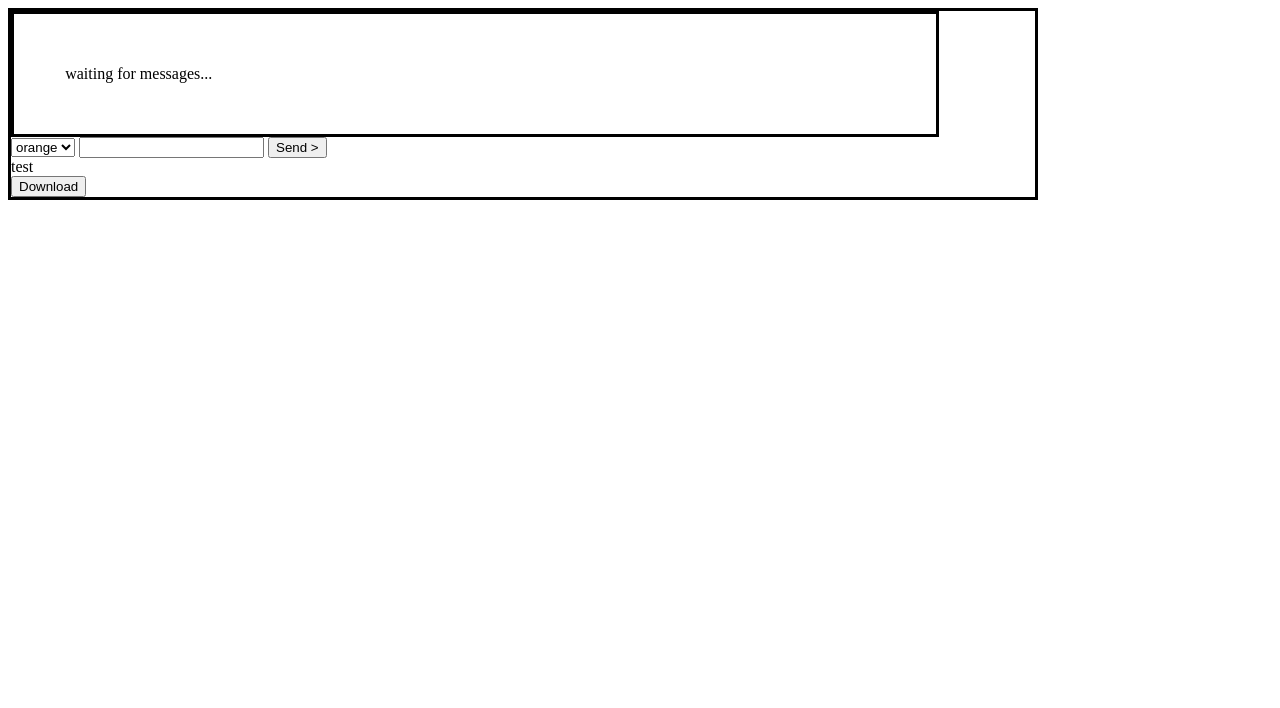
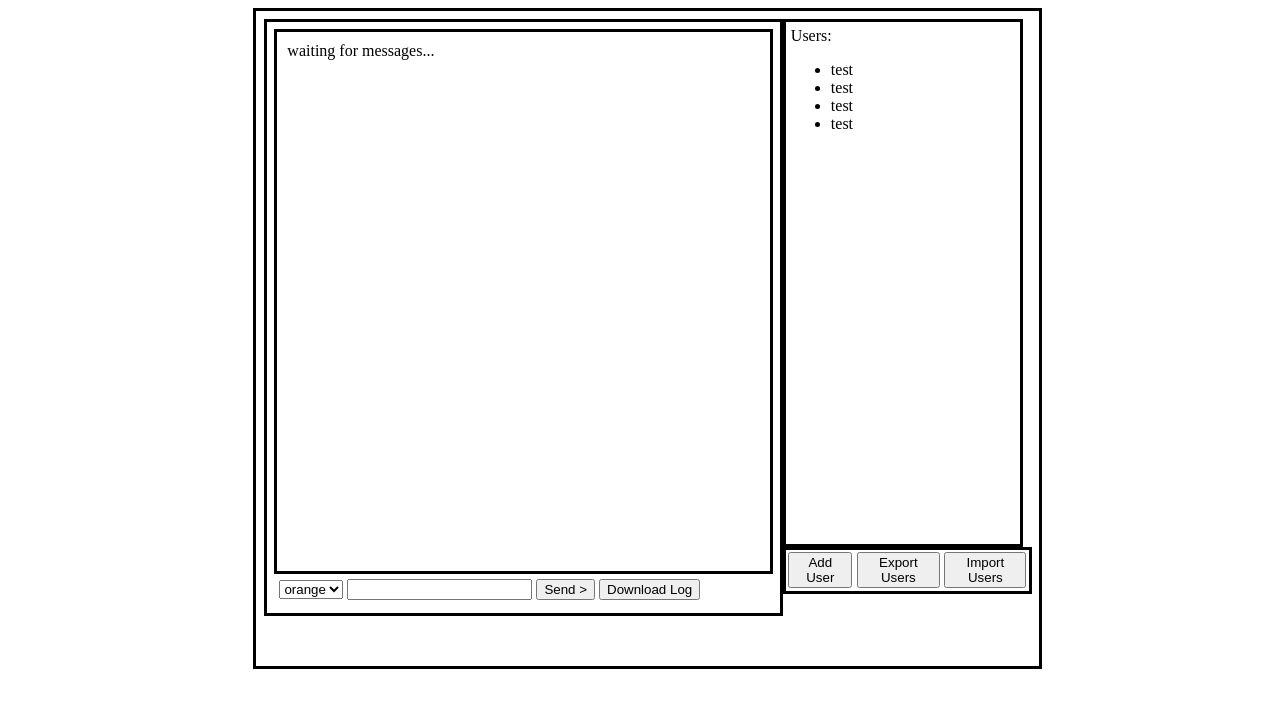
Before and after one commit to crisxh/chat_with_yourself, a plain HTML site: page index.html in a window 1280 px wide. Drawn offline with Linux system fonts and the light colour scheme.

Commit message:
added "add user" button that adds users to user list. some style changes.

```diff
--- a/index.html
+++ b/index.html
@@ -10,11 +10,17 @@
     </head>
     <body>
         <main>
+            <div id="chatContainer">
                 <div id="chatBox">
                     <div id="chatLog">
                      waiting for messages...
+
+                    </div>
+                    <div id="typingBox">
+                        <div id="isTyping"></div>
                     </div>
 
+                        <div id="chatButtons">
                             <div id="inputContainer">
                                 <select id="userSelect">
                                     <option id="orange">orange</option>
@@ -24,11 +30,32 @@
                                 </select>
                             <input id="chatInput" type="text">
                             <button id="send">Send ></button>
+                            <button id="download" onclick="exportJSON()">Download Log</button>
+                        </div>
 
-                    <div id="userImgIco">test</div>
+                        <div id="userImgIco"></div>
 
-                    <button id="download" onclick="exportJSON()">Download</button>
+                    </div>
 
+                </div>
+                <div id="userBox">
+                    <div id="online">
+
+                        <div id="userList">
+                            Users:
+                            <ul id="list">
+                                <li>test</li>
+                                <li>test</li>
+                                <li>test</li>
+                                <li>test</li>
+                            </ul>
+                        </div>
+                        <div id="userButtons">
+                            <button id="addUser">Add User</button>
+                            <button id="exportUsers">Export Users</button>
+                            <button id="importUsers">Import Users</button>
+                        </div>
+                    </div>
                 </div>
             </div>
         </main>
--- a/script.js
+++ b/script.js
@@ -1,11 +1,15 @@
-let usrInput=document.getElementById("chatInput");
-let chatLog=[];
+/* window.onbeforeunload = function(){
+    return "";
+}; */
 
 
 
+//global variables
 
+let typing=document.getElementById("isTyping");
+let usrInput=document.getElementById("chatInput");
+let chatLog=[];
 let usrInputTxt=usrInput.value;
-
 let userName = document.getElementById("userSelect");
 
 class chatMeta {
@@ -65,6 +69,8 @@ function updateLogMsg(){
 
     logMsg.message=usrInput.value;
 
+    typing="";
+
 
 
 
@@ -95,7 +101,7 @@ function jsonLogger(){
 function msgOutput(){
     output=document.createElement("div");
     output.className="msg";
-    output.innerHTML=logMsg.date+" "+logMsg.user+": "+ logMsg.message+"<br>";
+    output.innerHTML=`<em>${logMsg.date}</em>   <b>${logMsg.user}</b>: ${logMsg.message}<br>`;
     logBox.append(output);
     //logBox.innerHTML+=logMsg.date+" "+logMsg.user+": "+ logMsg.message+"<br>";
 
@@ -136,3 +142,42 @@ function getTime(){
 }
 
 console.log("time and date: "+ getTime());
+
+/*typing message */
+
+function isTyping(){
+
+    usrInput.addEventListener("click",function(){
+    typing.innerHTML=`${userName.value} is typing...`
+
+    })
+}
+
+isTyping();
+
+
+let addUserBtn=document.getElementById("addUser");
+let online=document.getElementById("online");
+let userList=document.getElementById("userList");
+let list=document.getElementById("list");
+addUserBtn.addEventListener("click",addUser);
+
+
+
+function addUser(){
+
+    let userObj={
+        userName:"",
+        color:"",
+    }
+
+    userObj.userName=prompt("what is user name?");
+    userObj.color=prompt("what color do you want?")
+    user=document.createElement("li");
+    user.style.color=userObj.color;
+    user.innerHTML=userObj.userName;
+   // list.innerHTML+="<li>"+userObj.userName+"</li>";
+   list.append(user);
+
+
+}
--- a/style.css
+++ b/style.css
@@ -1,17 +1,45 @@
+@keyframes typingDots{
+    0%{
+        color:none;
+    }
+    50%{
+        color:b
+    }
+
+
+}
+
+body{
+    display:flex;
+    align-items: center;
+    justify-content: center;
+}
+
+#chatContainer{
+    display:flex;
+    flex-direction: row;
+    border:solid;
+    width:60vw;
+    height: 80vh;
+    padding:1%;
+}
+
 #chatBox{
     display:flex;
     flex-direction: column;
     border:solid;
-    height: 80vg;
-    width: 80vw;
+    height: 90%;
+    width: 80%;
+    padding:1%;
 }
 
 #chatLog{
     border:solid;
-    height: 80%;
-    width: 80%;
-    padding:5%;
-    border:solid;
+    height: 95%;
+    width: 95%;
+    padding:2%;
+    /*border:solid;*/
+    overflow:scroll;
 }
 
 #chatLog>p{
@@ -22,3 +50,48 @@
 #chatInput{
 
 }
+ .msg{
+     color:green;
+ }
+
+ #online{
+     display:flex;
+     flex-direction:column;
+     width: 100%;
+     height:100%;
+     /*border:solid red;*/
+
+
+ }
+
+ #userList{
+     display:flex;
+     flex-direction:column;
+     overflow:scroll;
+     border:solid;
+     width: 90%;
+     height: 80%;
+     padding:2%;
+ }
+
+ #chatButtons{
+     padding:1%;
+     width: 100%;
+ }
+
+ #userBox{
+     display:flex;
+     width: 40%;
+     height: 100%;
+
+ }
+
+ #userButtons{
+     display:flex;
+     justify-content: center;
+     border:solid;
+ }
+
+ #userButtons>button{
+     margin:1%;
+ }
```
Lines whose indentation alone changed are shown as unchanged.
